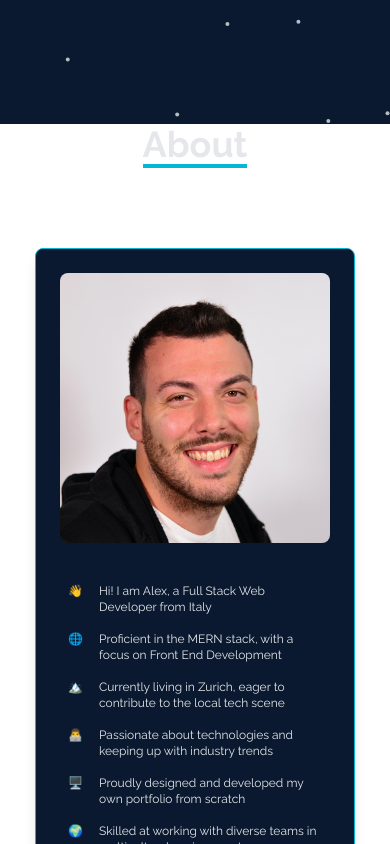
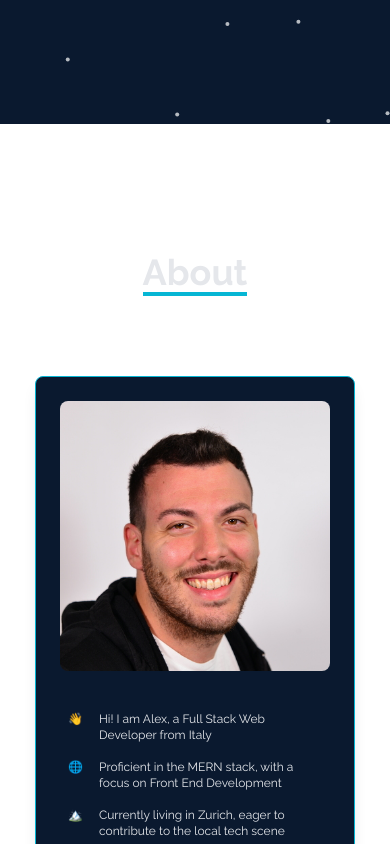
Before and after one commit to Alkxs/Personal-Portfolio, a React (Vite) app: page / in a window 390 px wide. Shown: the part 720-1564 px from the top of the page. Built offline with nearby package versions, Linux system fonts and the light colour scheme; a web font is replaced by a local one.

Commit message:
minor layout bugs on mobile fixed

```diff
--- a/src/components/About.jsx
+++ b/src/components/About.jsx
@@ -3,7 +3,7 @@ import profile from '../assets/profile.png'
 
 const About = () => {
   return (
-    <section name='about' className='pt-0 sm:pt-32'>
+    <section name='about' className='pt-32'>
       <h2 className='title'>About</h2>
       <div className='container'>
         <div className='about-card bg-white w-full flex flex-col lg:flex-row justify-center items-center py-6 pb-8 sm:py-8 md:py-10 gap-10 lg:gap-10 xl:gap-0 lg:p-10 xl:py-16 max-w-xs sm:max-w-sm md:max-w-md lg:max-w-4xl xl:max-w-6xl border rounded-lg shadow-lg hover:shadow-2xl hover:shadow-black dark:border-cyan-500 dark:bg-dark-main dark:hover:shadow-white  '>
--- a/src/components/Contact.jsx
+++ b/src/components/Contact.jsx
@@ -90,7 +90,7 @@ const Contact = () => {
           <div className='flex justify-center items-center'>
             <button
               type='submit'
-              className='text-[#0a192f] dark:bg-dark-main dark:text-white border border-[#0a192f] hover:border-cyan-500 dark:border dark:border-cyan-500 hover:text-white hover:bg-cyan-500 dark:hover:border-cyan-500 dark:hover:text-white dark:hover:bg-cyan-500 duration-300 px-6 lg:px-8 py-3 lg:py-3 mt-4 :mt-10 mx-auto flex items-center rounded-md'
+              className='text-[#0a192f] dark:bg-dark-main dark:text-white border border-[#0a192f] hover:border-cyan-500 dark:border dark:border-cyan-500 hover:text-white hover:bg-cyan-500 dark:hover:border-cyan-500 dark:hover:text-white dark:hover:bg-cyan-500 duration-300 px-6 lg:px-8 py-3 lg:py-3 mt-4 mx-auto flex items-center rounded-md'
             >
               Submit
             </button>
--- a/src/index.css
+++ b/src/index.css
@@ -19,7 +19,7 @@
     @apply px-4 cursor-pointer
   }
   section {
-    @apply  w-full h-full py-16 sm:py-32 flex justify-center items-center flex-col pt-40
+    @apply  w-full h-full py-32 flex justify-center items-center flex-col pt-40
   }
 }
 
```
